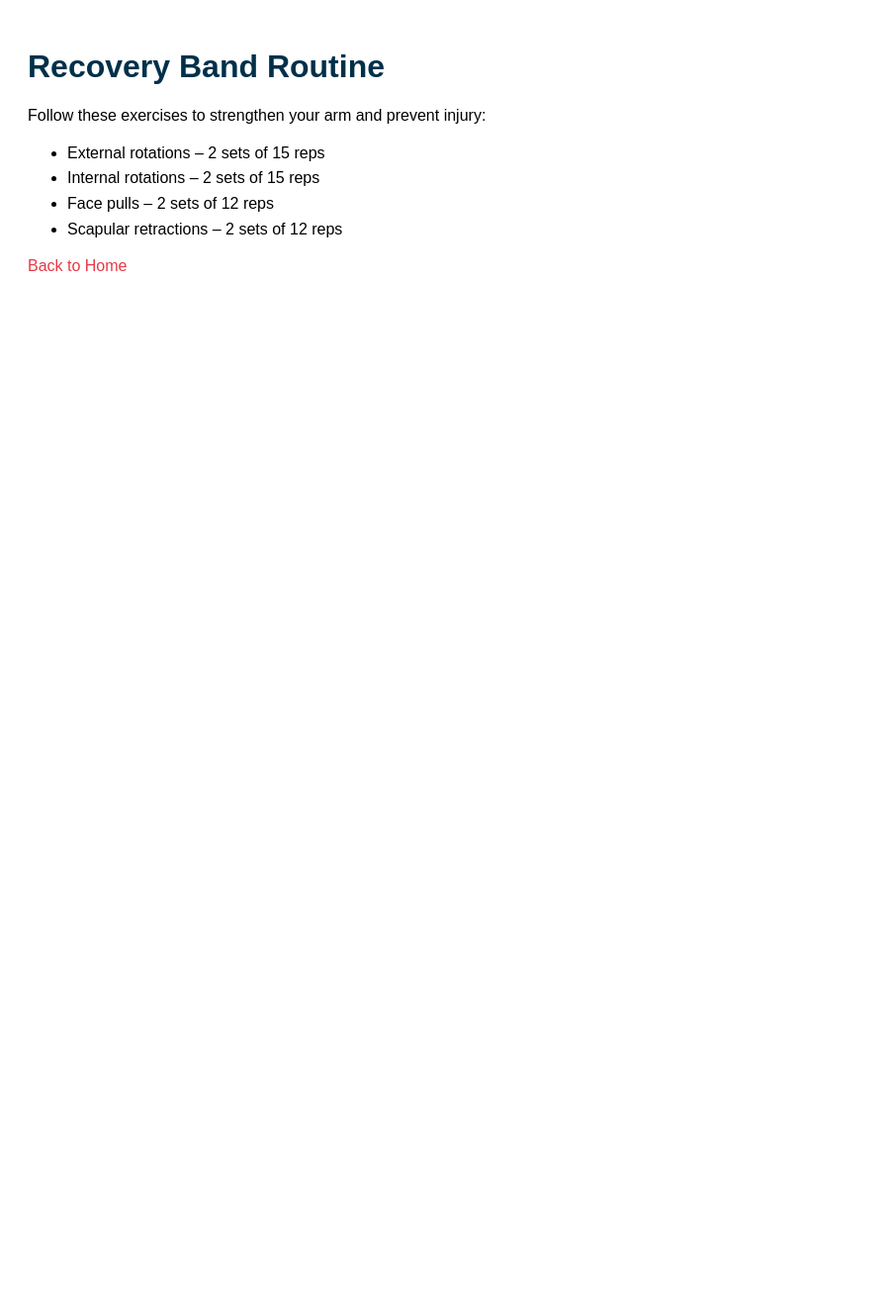
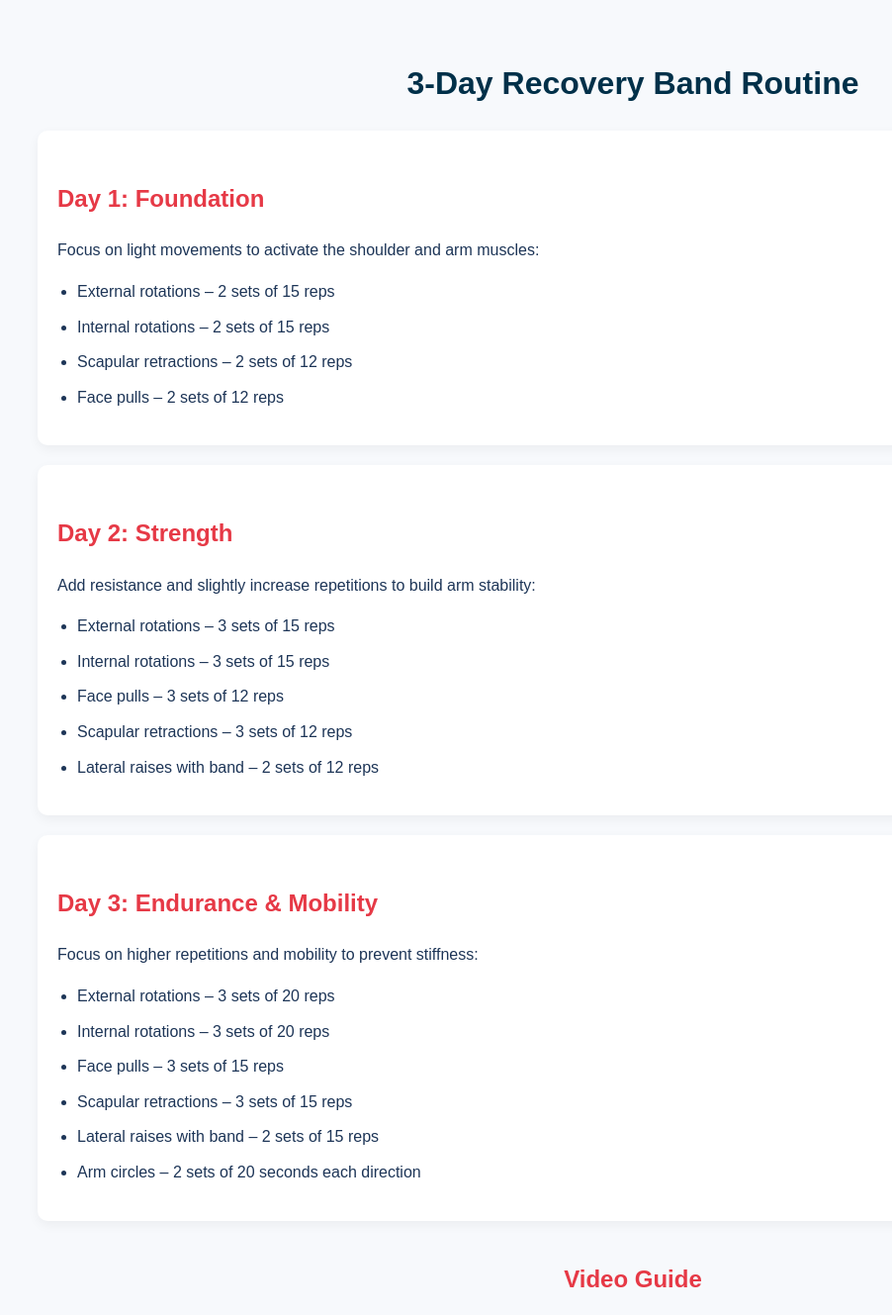
Before and after one commit to sid-suri/pitchsmart, a Flask app: page /band-routine in a window 1280 px wide. Shown: the top 1329 px of the page at 99% size, without its empty margins (0-902 px from the left). Before the commit the page ends 274 px from the top, so only its background shows below. Run offline with Flask 3, Linux system fonts and the light colour scheme; parts of the project's set-up code (start-up, migrations or seed data) failed here and were passed over.

Commit message:
updated band page

```diff
--- a/main.py
+++ b/main.py
@@ -190,7 +190,7 @@ def calculate_risk(pitches, days_rest, age, height_in, weight_lb):
 
     if fatigue_score > 0.9:
         risk = "High"
-        recommendation = "🚨 High Risk: Rest 3–4 days. No throwing. Ice arm, stretch, and consult a sports therapist."
+        recommendation = "🚨 High Risk: Rest 3–4 days. No throwing. Ice arm, stretch, and take rest."
     elif fatigue_score > 0.6:
         risk = "Medium"
         recommendation = "⚠️ Medium Risk: Avoid intense throwing. Rest 2 days. Hydrate and use recovery bands."
--- a/templates/band_routine.html
+++ b/templates/band_routine.html
@@ -2,23 +2,116 @@
 <html lang="en">
 <head>
   <meta charset="UTF-8">
-  <title>Band Routine</title>
+  <title>3-Day Recovery Band Routine</title>
   <style>
-    body { font-family: Arial, sans-serif; padding: 20px; }
-    h1 { color: #003049; }
-    ul { line-height: 1.6; }
-    a { color: #e63946; text-decoration: none; }
+    body {
+      font-family: Arial, sans-serif;
+      padding: 30px;
+      background-color: #f7f9fc;
+      color: #1d3557;
+      line-height: 1.6;
+    }
+
+    h1 {
+      color: #003049;
+      text-align: center;
+    }
+
+    h2 {
+      color: #e63946;
+      margin-top: 30px;
+    }
+
+    .day {
+      background: #ffffff;
+      padding: 20px;
+      border-radius: 10px;
+      box-shadow: 0 4px 12px rgba(0, 0, 0, 0.05);
+      margin-bottom: 20px;
+    }
+
+    ul {
+      padding-left: 20px;
+    }
+
+    li {
+      margin-bottom: 10px;
+    }
+
+    a {
+      display: inline-block;
+      margin-top: 20px;
+      color: white;
+      background-color: #457b9d;
+      padding: 10px 20px;
+      border-radius: 6px;
+      text-decoration: none;
+      transition: background 0.3s;
+    }
+
+    a:hover {
+      background-color: #1d3557;
+    }
+
+    iframe {
+      display: block;
+      margin: 20px auto;
+      border-radius: 10px;
+      max-width: 100%;
+      height: 315px;
+    }
+
+    p {
+      margin-bottom: 10px;
+    }
   </style>
 </head>
 <body>
-  <h1>Recovery Band Routine</h1>
-  <p>Follow these exercises to strengthen your arm and prevent injury:</p>
-  <ul>
-    <li>External rotations – 2 sets of 15 reps</li>
-    <li>Internal rotations – 2 sets of 15 reps</li>
-    <li>Face pulls – 2 sets of 12 reps</li>
-    <li>Scapular retractions – 2 sets of 12 reps</li>
-  </ul>
+  <h1>3-Day Recovery Band Routine</h1>
+
+  <div class="day">
+    <h2>Day 1: Foundation</h2>
+    <p>Focus on light movements to activate the shoulder and arm muscles:</p>
+    <ul>
+      <li>External rotations – 2 sets of 15 reps</li>
+      <li>Internal rotations – 2 sets of 15 reps</li>
+      <li>Scapular retractions – 2 sets of 12 reps</li>
+      <li>Face pulls – 2 sets of 12 reps</li>
+    </ul>
+  </div>
+
+  <div class="day">
+    <h2>Day 2: Strength</h2>
+    <p>Add resistance and slightly increase repetitions to build arm stability:</p>
+    <ul>
+      <li>External rotations – 3 sets of 15 reps</li>
+      <li>Internal rotations – 3 sets of 15 reps</li>
+      <li>Face pulls – 3 sets of 12 reps</li>
+      <li>Scapular retractions – 3 sets of 12 reps</li>
+      <li>Lateral raises with band – 2 sets of 12 reps</li>
+    </ul>
+  </div>
+
+  <div class="day">
+    <h2>Day 3: Endurance & Mobility</h2>
+    <p>Focus on higher repetitions and mobility to prevent stiffness:</p>
+    <ul>
+      <li>External rotations – 3 sets of 20 reps</li>
+      <li>Internal rotations – 3 sets of 20 reps</li>
+      <li>Face pulls – 3 sets of 15 reps</li>
+      <li>Scapular retractions – 3 sets of 15 reps</li>
+      <li>Lateral raises with band – 2 sets of 15 reps</li>
+      <li>Arm circles – 2 sets of 20 seconds each direction</li>
+    </ul>
+  </div>
+
+  <h2 style="text-align:center; margin-top:40px;">Video Guide</h2>
+  <iframe src="https://www.youtube.com/embed/yrgUzW0UK40"
+          title="Recovery Band Routine"
+          allow="accelerometer; autoplay; clipboard-write; encrypted-media; gyroscope; picture-in-picture"
+          allowfullscreen>
+  </iframe>
+
   <a href="/">Back to Home</a>
 </body>
 </html>
```
